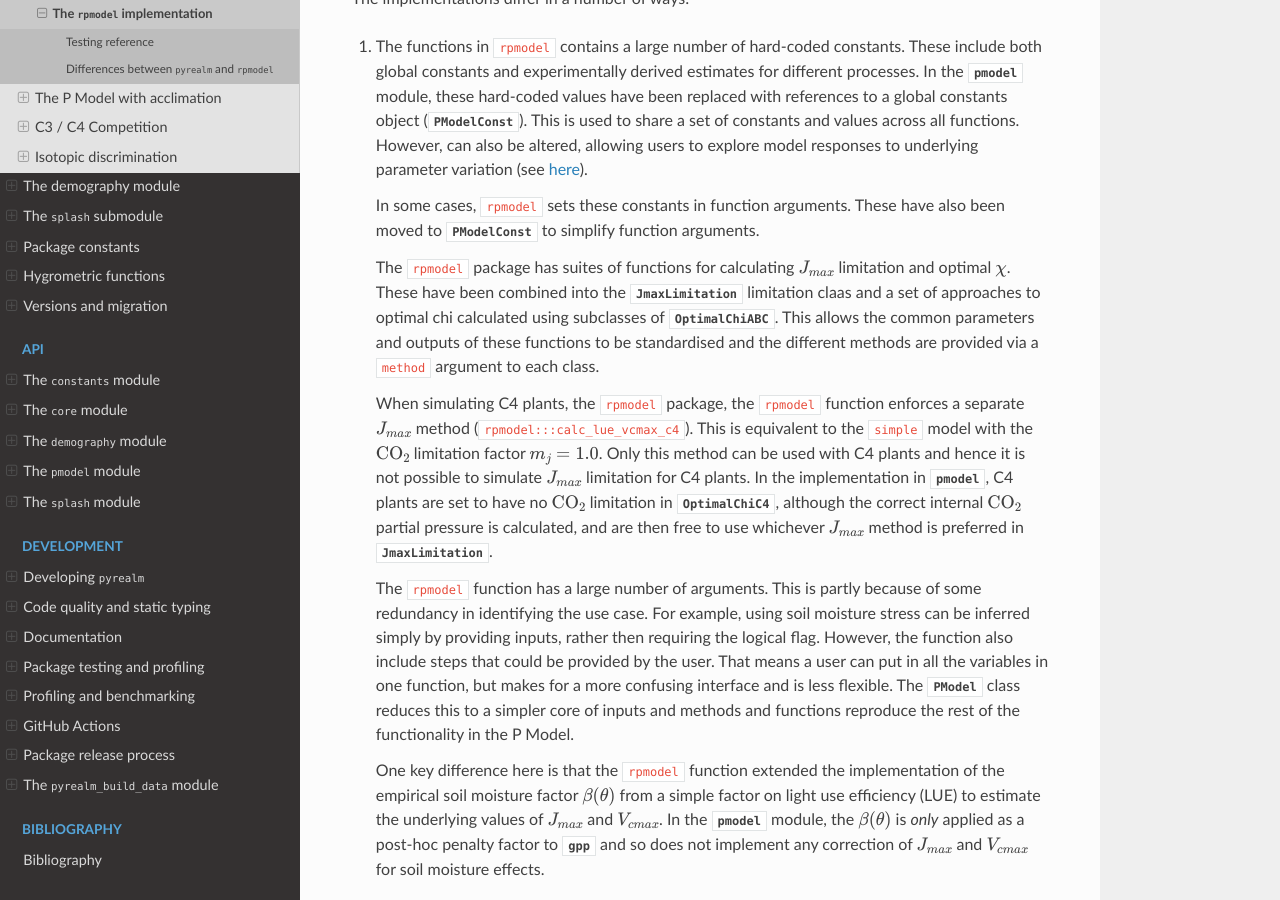
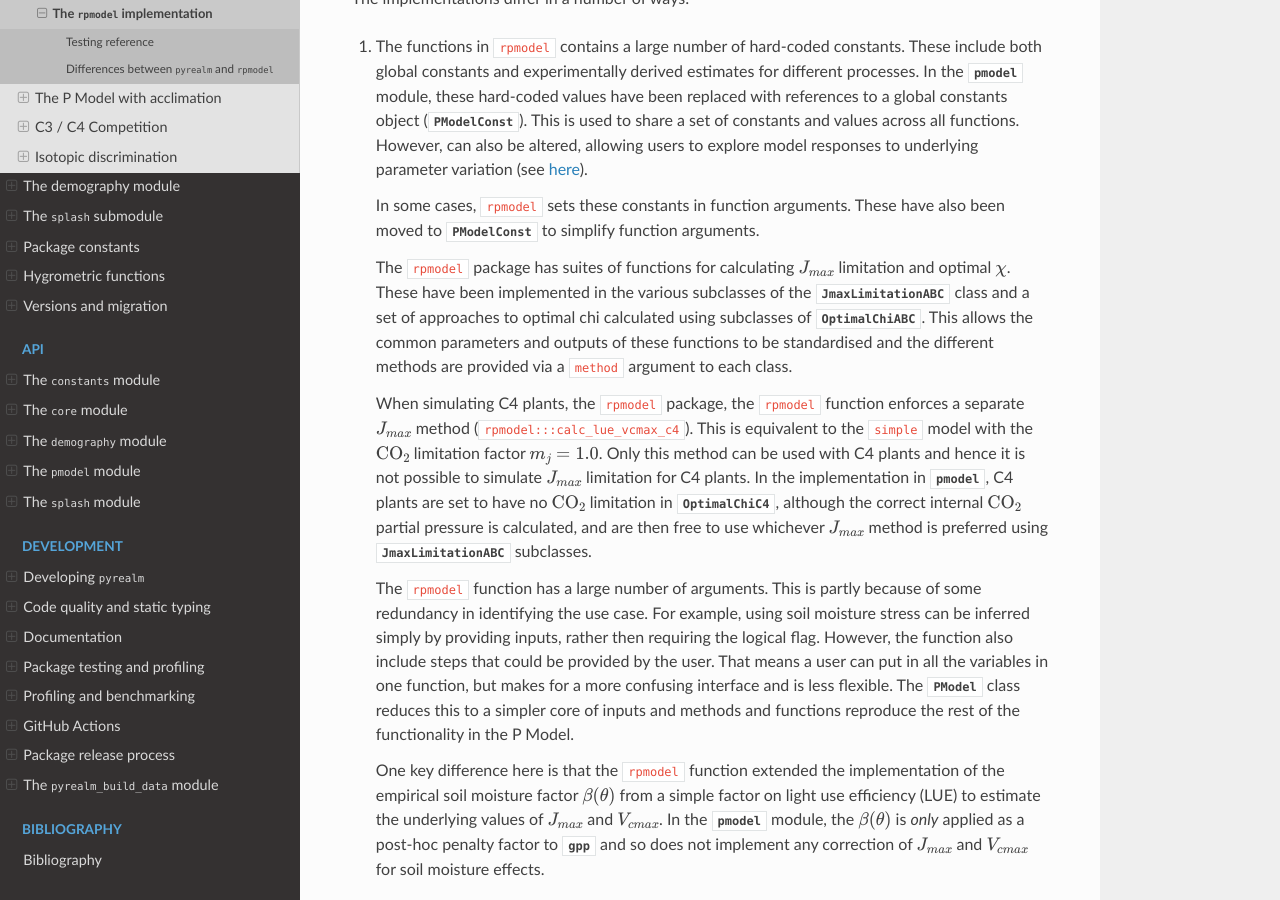
Before and after one commit to ImperialCollegeLondon/pyrealm, a Sphinx documentation site: the page built from docs/source/users/pmodel/pmodel_details/rpmodel.md, in a window 1280 px wide and 900 px high, scrolled down 608 px. Built offline with Sphinx 7.4.7 and the Read the Docs theme 3.1.0, drawn with Linux system fonts in a browser that asks for light colours; cross-references to code outside the pages are shown as plain code; the version number is read from the project's files by our own code.

Commit message:
Fixing documentation breaks

```diff
--- a/docs/source/users/pmodel/pmodel_details/rpmodel.md
+++ b/docs/source/users/pmodel/pmodel_details/rpmodel.md
@@ -55,8 +55,8 @@ The implementations differ in a number of ways:
    function arguments.
 
    The ``rpmodel`` package has suites of functions for calculating $J_{max}$ limitation
-   and optimal $\chi$. These have been combined into the
-   {class}`~pyrealm.pmodel.jmax_limitation.JmaxLimitation` limitation claas and a set of
+   and optimal $\chi$. These have been implemented in the various subclasses of the
+   {class}`~pyrealm.pmodel.jmax_limitation.JmaxLimitationABC` class and a set of
    approaches to optimal chi calculated using subclasses of
    {class}`~pyrealm.pmodel.optimal_chi.OptimalChiABC`. This allows the common
    parameters and outputs of these functions to be standardised and the different
@@ -70,8 +70,8 @@ The implementations differ in a number of ways:
    are set to have no $\ce{CO2}$ limitation in
    {class}`~pyrealm.pmodel.optimal_chi.OptimalChiC4`, although the correct internal
    $\ce{CO2}$ partial pressure is calculated, and are then free to use whichever
-   $J_{max}$ method is preferred in
-   {class}`~pyrealm.pmodel.jmax_limitation.JmaxLimitation`.
+   $J_{max}$ method is preferred using
+   {class}`~pyrealm.pmodel.jmax_limitation.JmaxLimitationABC` subclasses.
 
    The ``rpmodel`` function has a large number of arguments. This is partly
    because of some redundancy in identifying the use case. For example, using
```
Also changed, not shown: docs/source/api/pmodel_api.md (+2 -0 lines), 2 other files.
